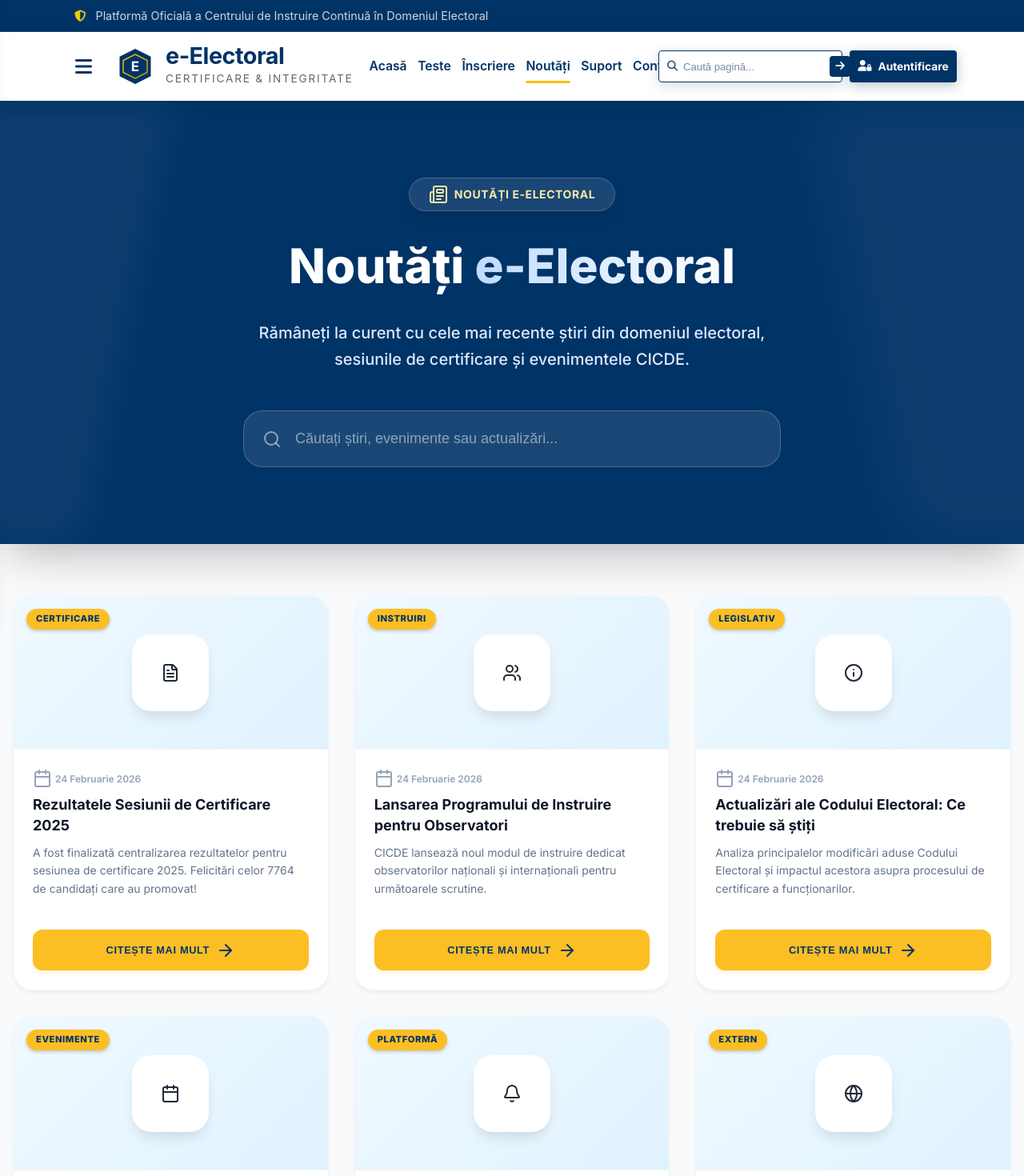
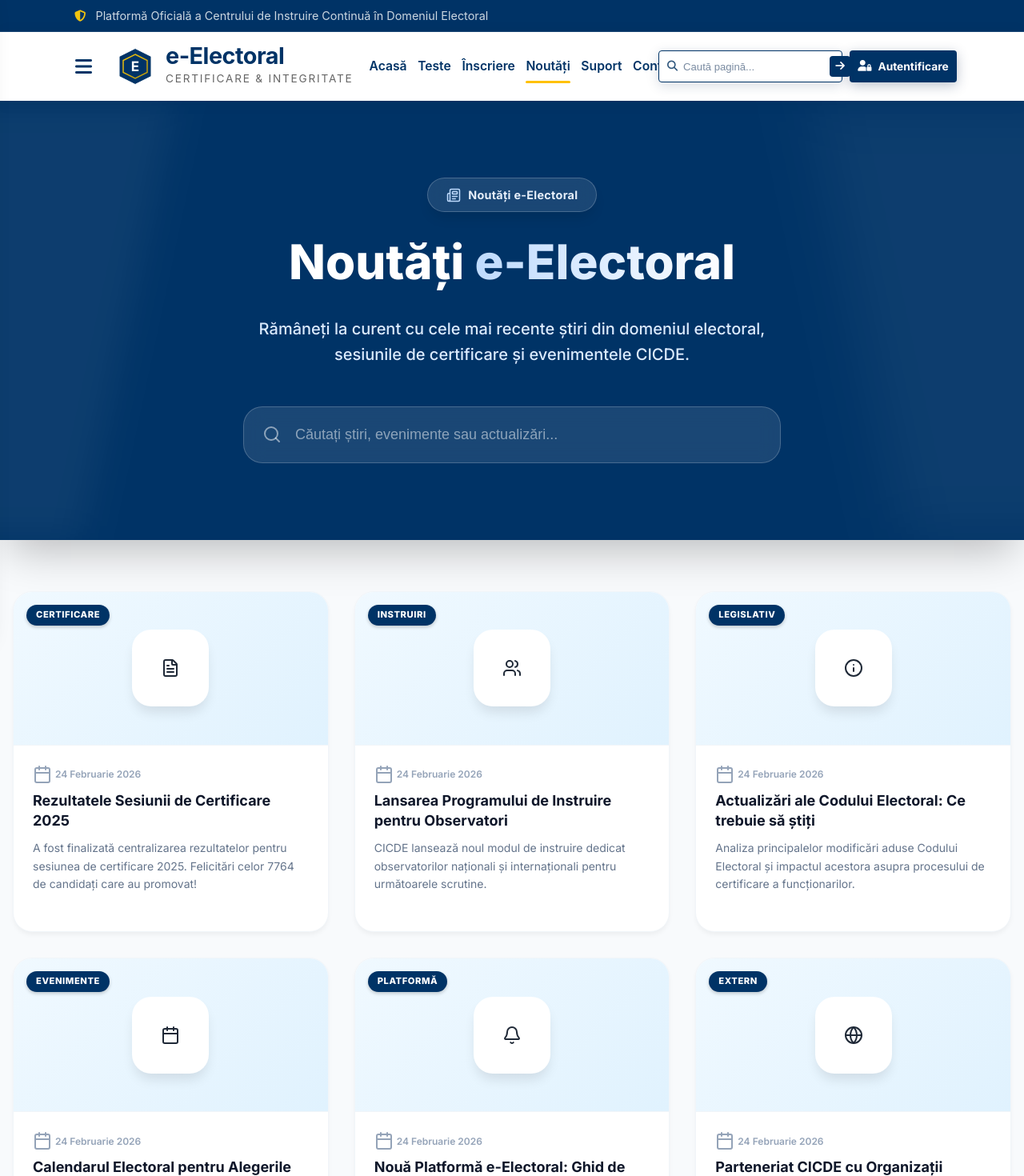
Before and after one commit to roscaiana/Proiect-MRSTweb, a React (Vite) app in the folder frontend/: page /news in a window 1280 px wide. Shown: the top 1470 px of the page at 80% size. Built offline with nearby package versions, Linux system fonts and the light colour scheme.

Commit message:
feat(news): make cards clickable + add modal

```diff
--- a/frontend/src/pages/news/News.tsx
+++ b/frontend/src/pages/news/News.tsx
@@ -1,5 +1,5 @@
-import React, { useState, useMemo } from 'react';
-import { Search, Calendar, ArrowRight, Newspaper, Bell, FileText, Users, Globe, Info } from 'lucide-react';
+import React, { useEffect, useMemo, useState } from 'react';
+import { Search, Calendar, Newspaper, Bell, FileText, Users, Globe, Info } from 'lucide-react';
 import { Resource } from '@/types/news';
 import './News.css';
 
@@ -76,6 +76,7 @@ const getIcon = (type: string) => {
 const News: React.FC = () => {
     const [news] = useState<Resource[]>(mockNews);
     const [searchQuery, setSearchQuery] = useState('');
+    const [activeItem, setActiveItem] = useState<Resource | null>(null);
 
     const filteredNews = useMemo(() => {
         return news.filter(item =>
@@ -85,6 +86,21 @@ const News: React.FC = () => {
         );
     }, [news, searchQuery]);
 
+    useEffect(() => {
+        if (!activeItem) {
+            return;
+        }
+
+        const handleEscape = (event: KeyboardEvent) => {
+            if (event.key === 'Escape') {
+                setActiveItem(null);
+            }
+        };
+
+        document.addEventListener('keydown', handleEscape);
+        return () => document.removeEventListener('keydown', handleEscape);
+    }, [activeItem]);
+
     return (
         <div className="news-container">
             {/* Hero Section */}
@@ -93,8 +109,10 @@ const News: React.FC = () => {
                 <div className="hero-overlay-2"></div>
 
                 <div className="hero-content">
-                    <div className="hero-badge">
-                        <Newspaper className="w-4 h-4 text-blue-200" />
+                    <div className="page-hero-badge">
+                        <span className="page-hero-badge-icon" aria-hidden="true">
+                            <Newspaper />
+                        </span>
                         <span className="uppercase">Noutăți e-Electoral</span>
                     </div>
 
@@ -124,9 +142,22 @@ const News: React.FC = () => {
             <main className="main-content">
                 <div className="news-grid">
                     {filteredNews.map((item: Resource) => (
-                        <div key={item.id} className="news-card group">
+                        <article
+                            key={item.id}
+                            className="news-card group"
+                            role="button"
+                            tabIndex={0}
+                            aria-label={`Deschide știrea: ${item.title}`}
+                            onClick={() => setActiveItem(item)}
+                            onKeyDown={(event) => {
+                                if (event.key === 'Enter' || event.key === ' ') {
+                                    event.preventDefault();
+                                    setActiveItem(item);
+                                }
+                            }}
+                        >
                             <div className="image-wrapper">
-                                <span className="category-badge yellow-badge">{item.category}</span>
+                                <span className="category-badge">{item.category}</span>
                                 <div className="icon-display">
                                     {getIcon(item.image)}
                                 </div>
@@ -139,15 +170,39 @@ const News: React.FC = () => {
                                 <h3 className="news-title group-hover:text-[#003366] transition-colors">{item.title}</h3>
                                 <p className="news-desc">{item.description}</p>
 
-                                <button className="read-more-btn-yellow">
-                                    Citește Mai Mult
-                                    <ArrowRight className="w-4 h-4" />
-                                </button>
                             </div>
-                        </div>
+                        </article>
                     ))}
                 </div>
             </main>
+
+            {activeItem && (
+                <div className="news-modal-overlay" role="dialog" aria-modal="true">
+                    <div className="news-modal">
+                        <button
+                            type="button"
+                            className="news-modal-close"
+                            onClick={() => setActiveItem(null)}
+                            aria-label="Închide"
+                        >
+                            ×
+                        </button>
+                        <span className="news-modal-category">{activeItem.category}</span>
+                        <h2>{activeItem.title}</h2>
+                        <div className="news-modal-date">
+                            <Calendar className="w-4 h-4" />
+                            <span>24 Februarie 2026</span>
+                        </div>
+                        <p>{activeItem.description}</p>
+                    </div>
+                    <button
+                        type="button"
+                        className="news-modal-backdrop"
+                        onClick={() => setActiveItem(null)}
+                        aria-label="Închide"
+                    />
+                </div>
+            )}
         </div>
     );
 };
```
